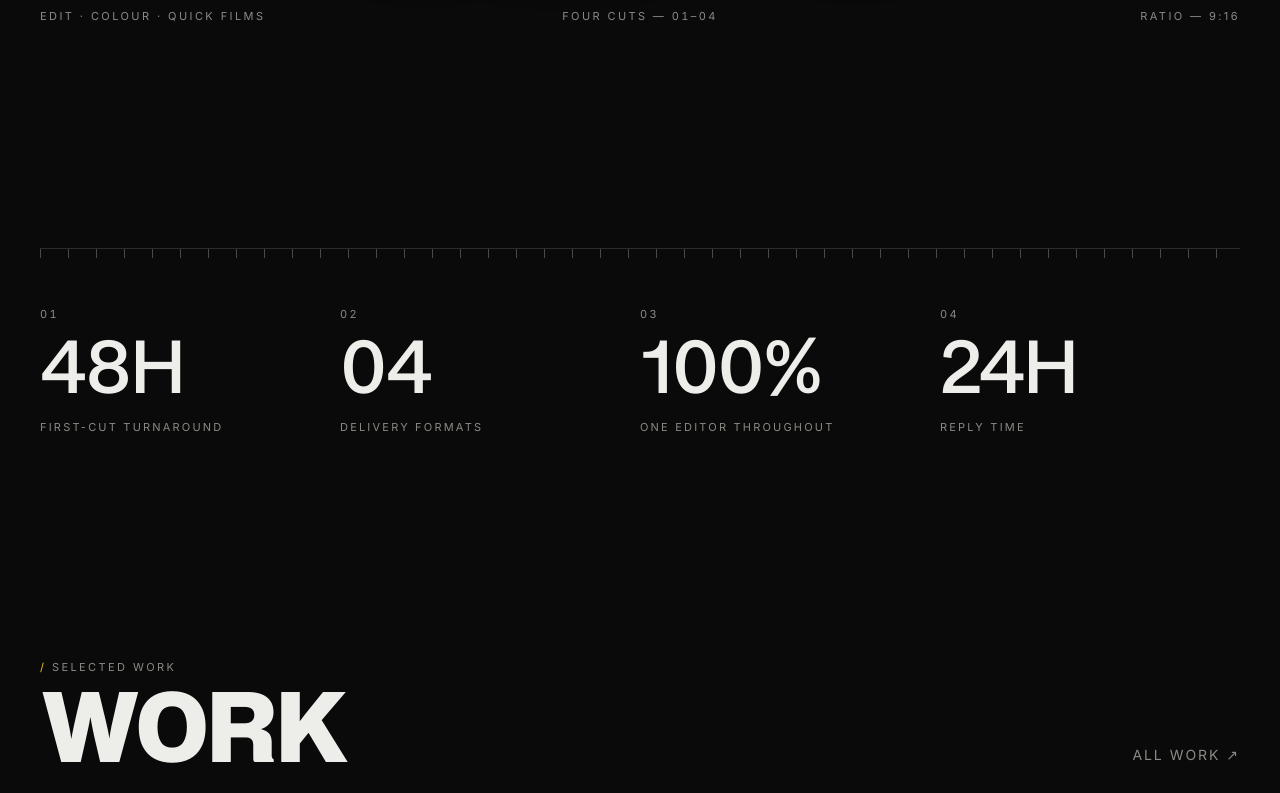
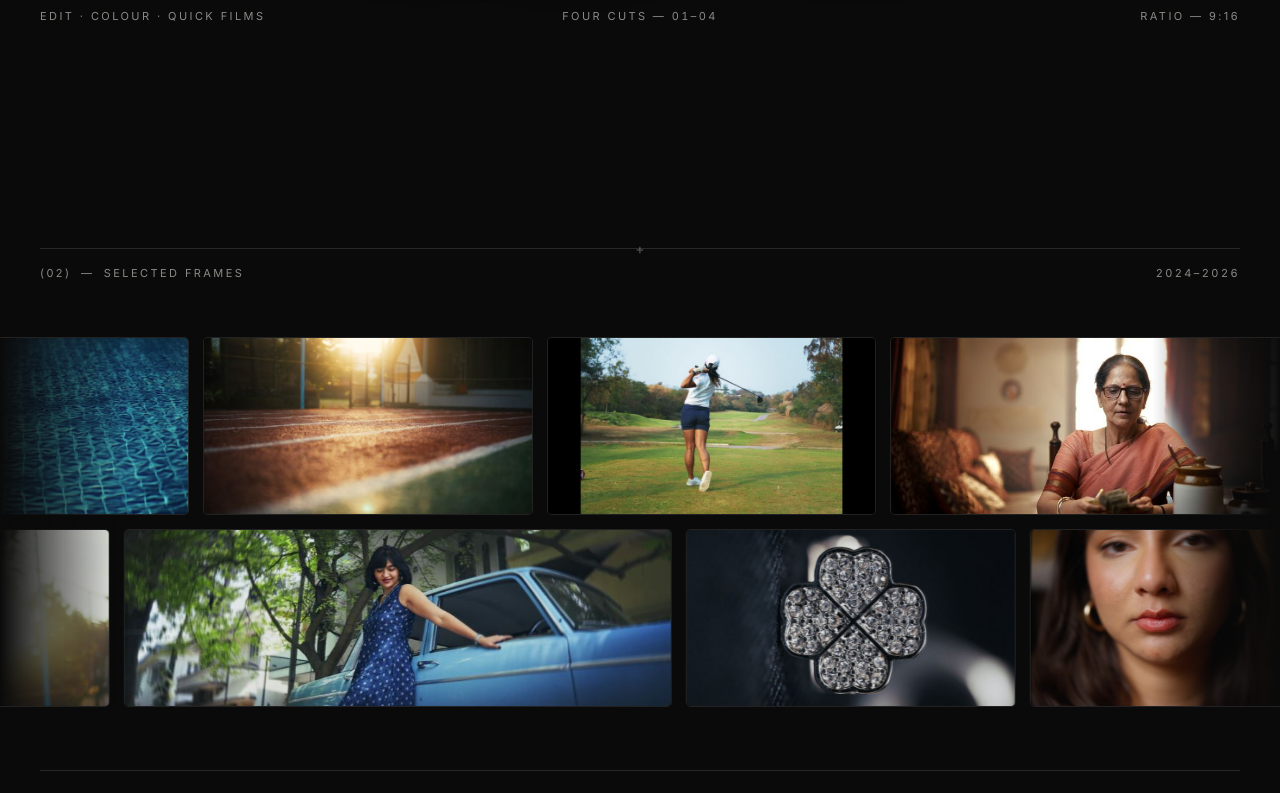
Before and after one commit to Piyushmishra29/quick-films, a Next.js app in the folder web/: page / in a window 1280 px wide. Shown: the part 1540-2333 px from the top of the page. Built offline with nearby package versions, Linux system fonts and the light colour scheme.

Commit message:
Home: move Selected Frames band under Short Form as section 02
Renumber to keep unbroken counter: ShortForm 01, Selected Frames 02,
work films 03-06, Services 07, Studio 08, CTA 09.

Co-Authored-By: Claude Fable 5 <noreply@anthropic.com>

```diff
--- a/web/src/app/page.tsx
+++ b/web/src/app/page.tsx
@@ -12,11 +12,11 @@ export default function Home() {
     <>
       <Hero />
       <ShortForm />
+      <SelectedFrames />
       <Stats />
       <WorkReel />
       <Services />
       <About />
-      <SelectedFrames />
       <StatementCTA />
     </>
   );
--- a/web/src/components/home/About.tsx
+++ b/web/src/components/home/About.tsx
@@ -23,7 +23,7 @@ export default function About() {
     >
       <Reveal>
         <SectionRule
-          index="07"
+          index="08"
           label="Studio"
           meta="Est. 2026"
           className="mx-auto max-w-[1600px] px-5 md:px-10"
--- a/web/src/components/home/SelectedFrames.tsx
+++ b/web/src/components/home/SelectedFrames.tsx
@@ -66,7 +66,7 @@ export default function SelectedFrames() {
     >
       <Reveal>
         <SectionRule
-          index="08"
+          index="02"
           label="Selected Frames"
           meta="2024–2026"
           className="mx-auto max-w-[1600px] px-5 md:px-10"
--- a/web/src/components/home/Services.tsx
+++ b/web/src/components/home/Services.tsx
@@ -43,7 +43,7 @@ export default function Services() {
     >
       <Reveal>
         <SectionRule
-          index="06"
+          index="07"
           label="Services"
           meta="What we do"
           className="mx-auto max-w-[1600px] px-5 md:px-10"
--- a/web/src/components/home/WorkReel.tsx
+++ b/web/src/components/home/WorkReel.tsx
@@ -39,7 +39,7 @@ export default function WorkReel() {
 
       <div className="mt-8 md:mt-12">
         {films.map((film, i) => (
-          <WorkFilm key={film.slug} film={film} index={i + 1} />
+          <WorkFilm key={film.slug} film={film} index={i + 2} />
         ))}
       </div>
 
```
